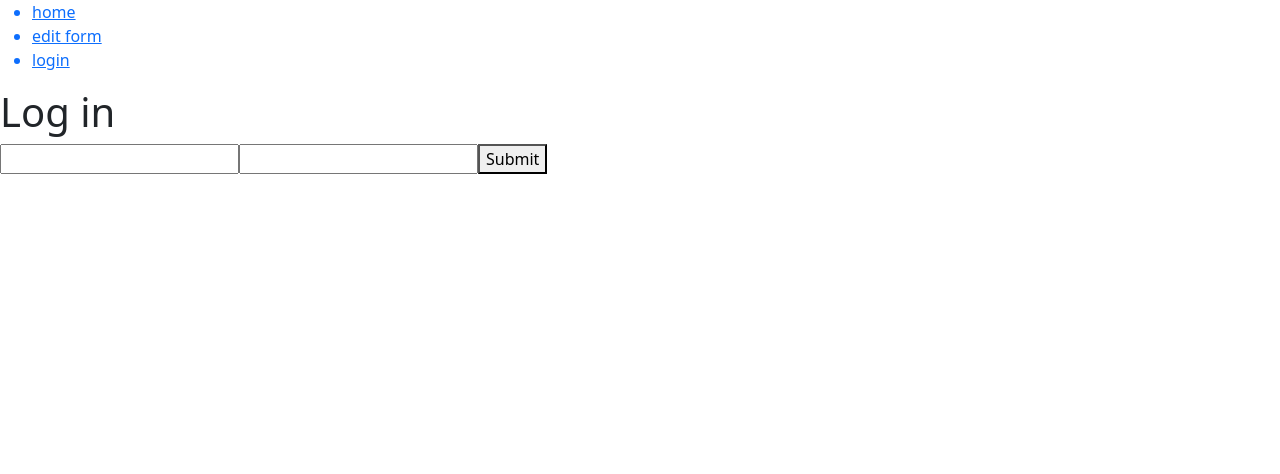
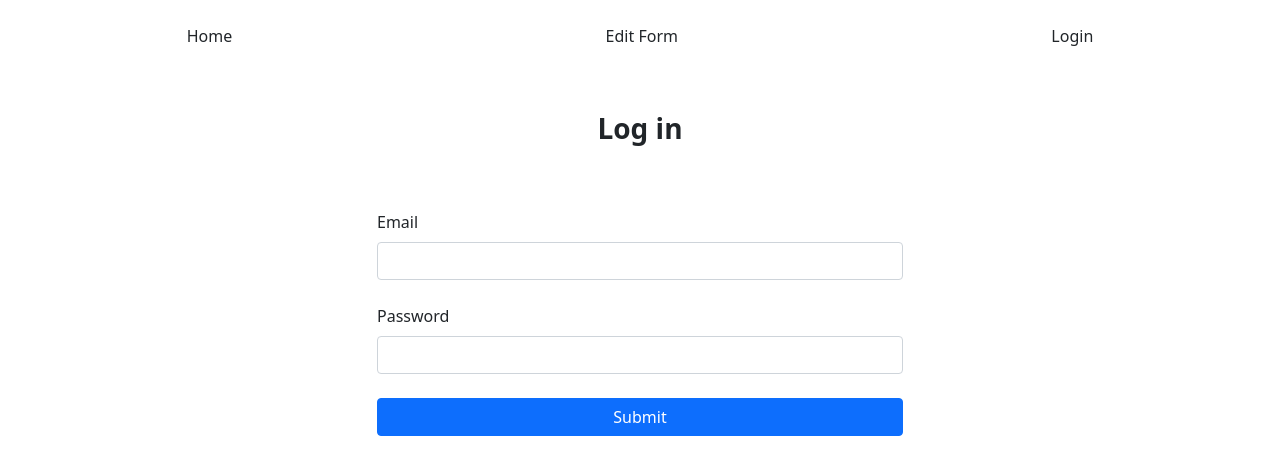
Before and after one commit to RamiroMartinez2/warm-up-alkemy, a React (Create React App) app: page /login in a window 1280 px wide. Shown: the top 474 px of the page. Built offline with nearby package versions, Linux system fonts and the light colour scheme; no server answers.

Commit message:
Add style to NavBar and Login

```diff
--- a/src/components/Login/Login.js
+++ b/src/components/Login/Login.js
@@ -8,8 +8,11 @@
   const history = useHistory();
 
   return (
-    <div>
-      <h1>Log in</h1>
+    <div className="container">
+      <div className="row">
+        <div className="col">
+          <h3 className="fw-bold text-center pt-5 mb-5">Log in</h3>
+
           <Formik
             initialValues={{
               email: "",
@@ -54,19 +57,33 @@
             }}
           >
             {({ errors, touched }) => (
-          <Form>
-            <Field name="email" />
-            {errors.email && touched.email && <div>{errors.email}</div>}
-
-            <Field type="password" name="password" />
+              <Form className="w-50 p-3 d-block mx-auto">
+                <div className="mb-4">
+                  <div className="label form-label">Email</div>
+                  <Field className="form-control" name="email" />
+                  {errors.email && touched.email && <div className="text-danger">{errors.email}</div>}
+                </div>
+                <div className="mb-4">
+                  <div className="label form-label">Password</div>
+                  <Field
+                    className="form-control"
+                    type="password"
+                    name="password"
+                  />
                   {errors.password && touched.password && (
-              <div>{errors.password}</div>
+                    <div className="text-danger">{errors.password}</div>
                   )}
-
-            <button type="submit">Submit</button>
+                </div>
+                <div className="d-grid">
+                  <button className="btn btn-primary" type="submit">
+                    Submit
+                  </button>
+                </div>
               </Form>
             )}
           </Formik>
+        </div>
+      </div>
     </div>
   );
 };
--- a/src/components/NavBar/NavBar.js
+++ b/src/components/NavBar/NavBar.js
@@ -20,19 +20,19 @@
 
   return (
     <header>
-      <nav >
-        <ul >
-          <Link to="/">
-            <li>home</li>
+      <nav className="mt-4">
+        <ul  className="d-flex justify-content-around list-unstyled " >
+          <Link className="text-decoration-none" to="/">
+            <li className="text-capitalize text-dark ">home</li>
           </Link>
-          <Link>
-            <li>edit form</li>
+          <Link className="text-decoration-none">
+            <li className="text-capitalize text-dark">edit form</li>
           </Link>
-          <Link  to="/login">
+          <Link className="text-decoration-none"  to="/login">
             {isLogin ? (
-              <li onClick={() => logOut()}>log out</li>
+              <li className="text-capitalize text-dark" onClick={() => logOut()}>log out</li>
             ) : (
-              <li onClick={() => logIn()}>login</li>
+              <li className="text-capitalize text-dark" onClick={() => logIn()}>login</li>
             )}
           </Link>
         </ul>
```
Lines whose indentation alone changed are shown as unchanged.
